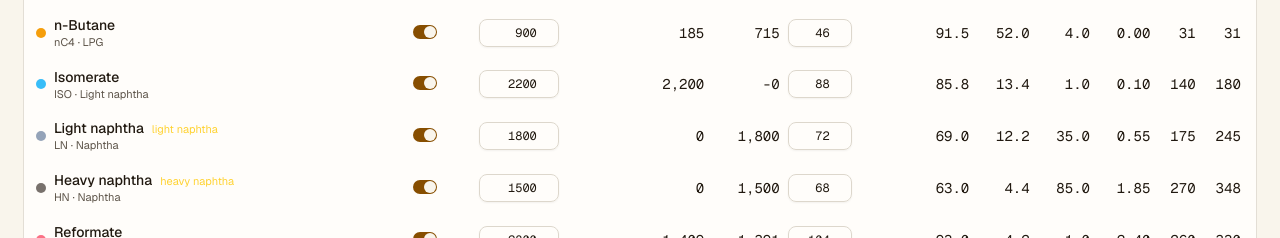
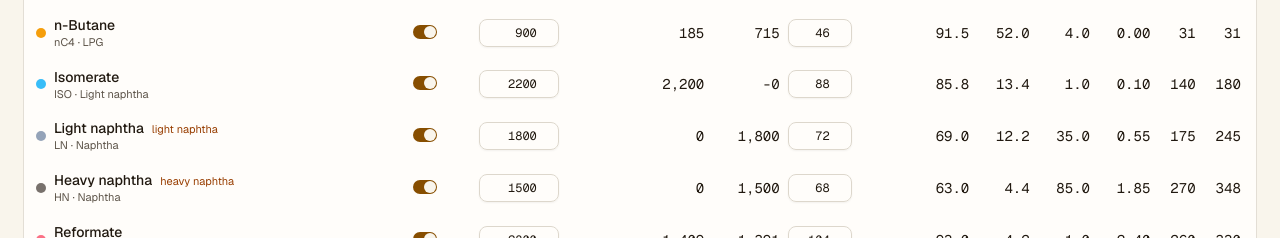
Before and after one commit to rmcnally11/gasoline-blender-app, a Next.js app: page / in a window 1280 px wide. Shown: the part 2420-2658 px from the top of the page. Built offline with nearby package versions, Linux system fonts and the light colour scheme.

Commit message:
Use dark amber for naphtha labels on the light background
Co-authored-by: rmcnally11 <rmcnally11@gmail.com>

```diff
--- a/src/components/blender/blendstock-table.tsx
+++ b/src/components/blender/blendstock-table.tsx
@@ -51,7 +51,7 @@ export function BlendstockTable({
                       <div className="font-medium">
                         {component.name}
                         {component.naphtha ? (
-                          <span className="ml-2 text-[11px] font-normal text-amber-300">
+                          <span className="ml-2 text-[11px] font-normal text-amber-800">
                             {component.naphtha} naphtha
                           </span>
                         ) : null}
```
